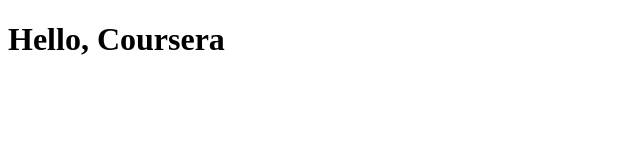
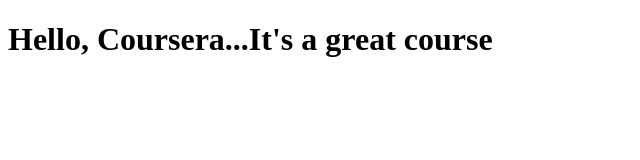
Before and after one commit to pffitz/coursera-test, a plain HTML site: page index.html in a window 1280 px wide. Shown: the whole page, without its empty margins (0-640 px from the left). Drawn offline with Linux system fonts and the light colour scheme.

Commit message:
Update index.html

```diff
--- a/index.html
+++ b/index.html
@@ -4,7 +4,7 @@
 	<meta charset="utf-8">
 	<meta name="viewport" content="width=device-width, initial-scale=1">
 	<title>Hello Coursera</title>
-	<h1>Hello, Coursera</h1>
+	<h1>Hello, Coursera...It's a great course</h1>
 </head>
 <body>
 
```
